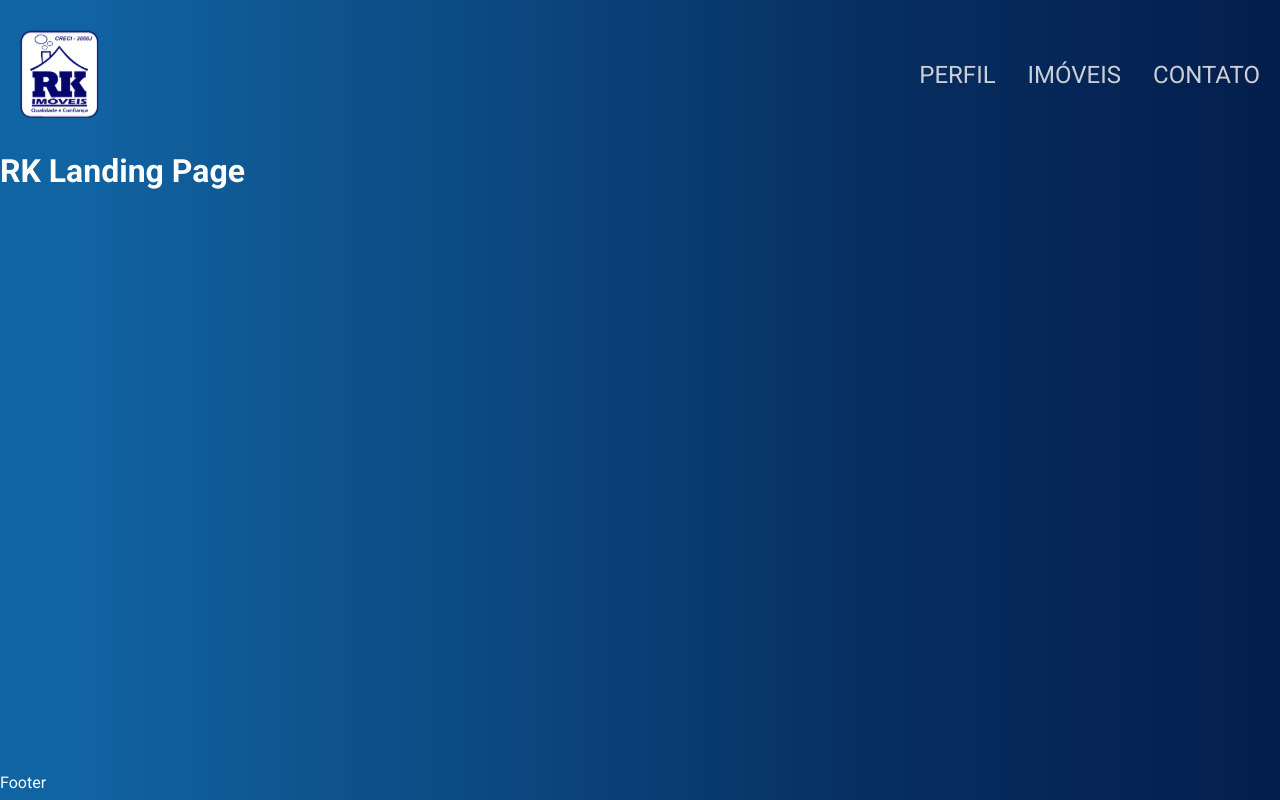
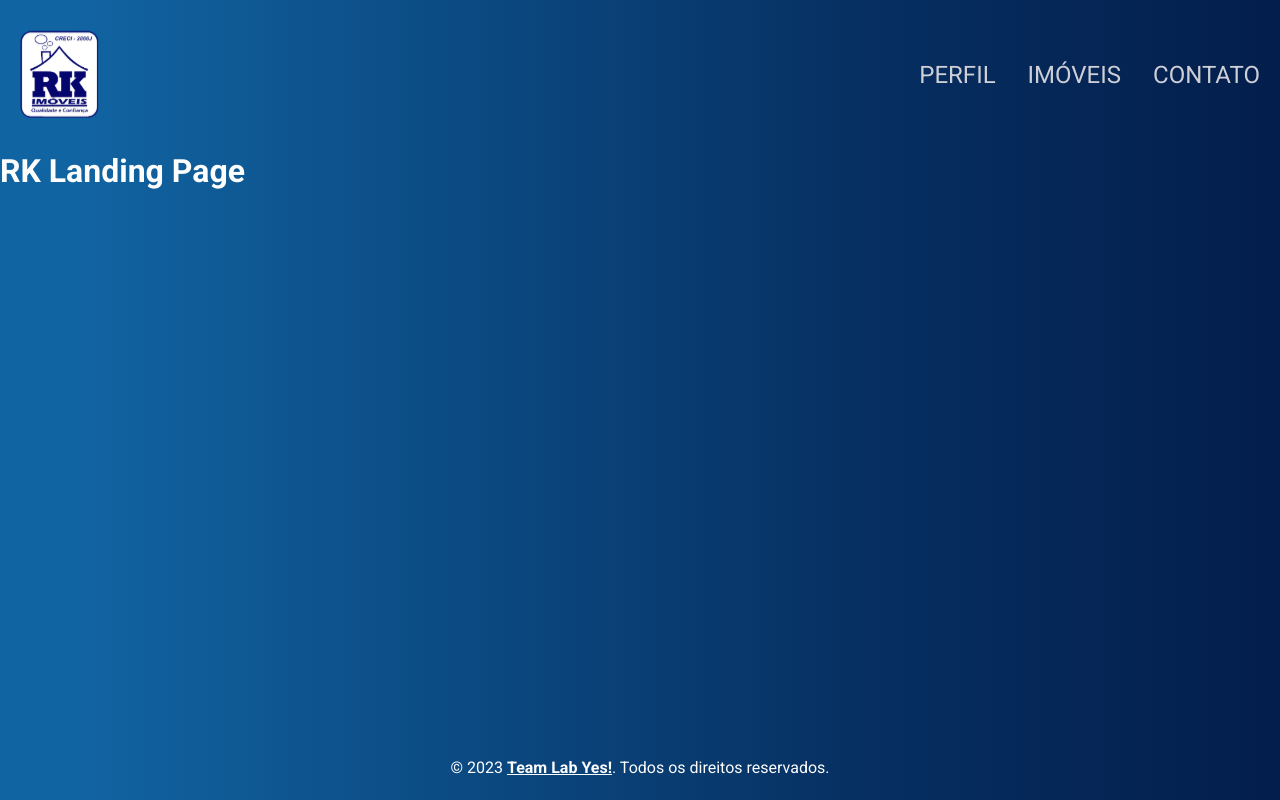
Before and after one commit to labyes24/RK-LP-VERA-MELENDEZ, a React (Vite) app: page / in a window 1280 px wide. Built offline with nearby package versions, Linux system fonts and the light colour scheme.

Commit message:
feat/TASK-0012/SUB-0001: Fixing rebase

```diff
--- a/src/presentation/layouts/DefaultLayout/index.jsx
+++ b/src/presentation/layouts/DefaultLayout/index.jsx
@@ -1,6 +1,9 @@
 import { Outlet } from 'react-router-dom'
 import { LayoutContainer } from './styles'
 import { Header } from '../../components/Header'
+
+import { Footer } from '../../components/Footer'
+
 export function DefaultLayout() {
   return (
     <LayoutContainer>
@@ -10,9 +13,7 @@ export function DefaultLayout() {
         <Outlet />
       </div>
 
-      <footer>
-        <p>Footer</p>
-      </footer>
+      <Footer />
     </LayoutContainer>
   )
 }
```
